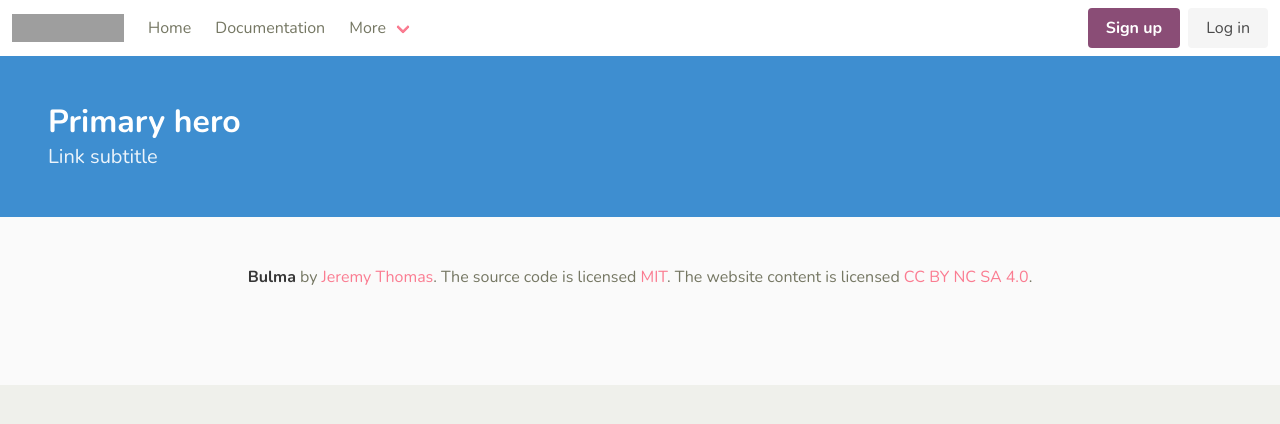
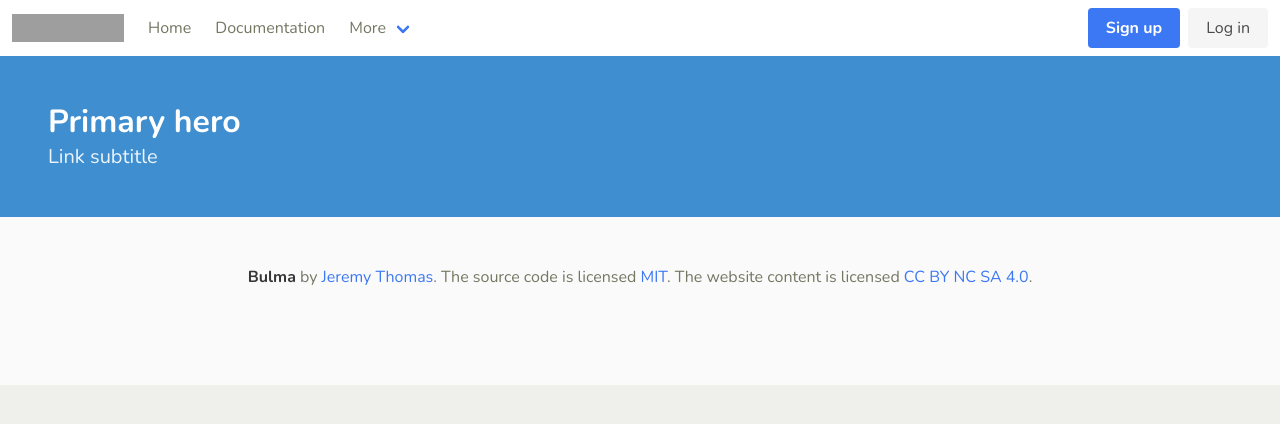
Before and after one commit to pchae/nuxt3-app, a Nuxt app: page / in a window 1280 px wide. Shown: the top 424 px of the page. Built offline with nearby package versions, Linux system fonts and the light colour scheme; grey boxes are pictures that could not be loaded.

Commit message:
update scss colours

```diff
--- a/assets/styles/main.scss
+++ b/assets/styles/main.scss
@@ -9,13 +9,14 @@ $pink: #FA7C91;
 $brown: #757763;
 $beige-light: #D0D1CD;
 $beige-lighter: #EFF0EB;
+$blue: #3c78f4;
 
 // Update Bulma's global variables
 $family-sans-serif: "Nunito", sans-serif;
 $grey-dark: $brown;
 $grey-light: $beige-light;
-$primary: $purple;
-$link: $pink;
+$primary: $blue;
+$link: $blue;
 $widescreen-enabled: false;
 $fullhd-enabled: false;
 
```
